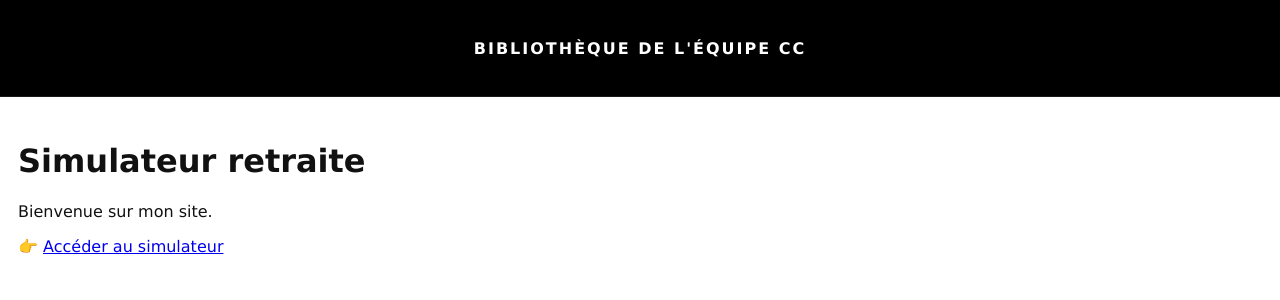
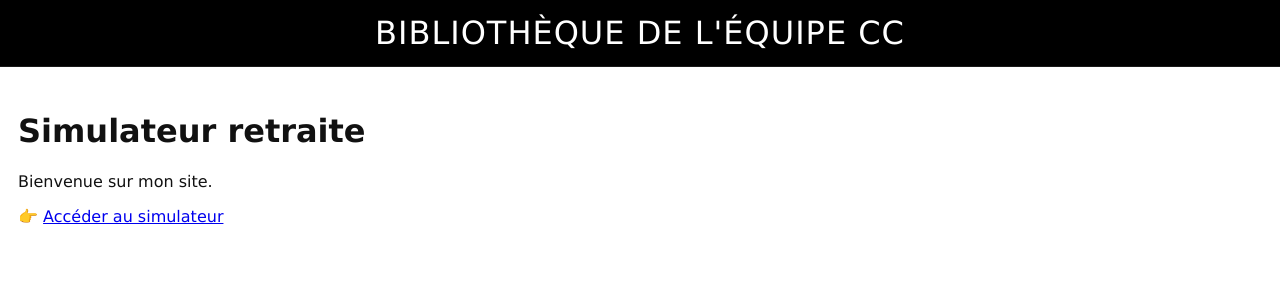
Before and after one commit to Romain-Borie/bibliotheque_CC.com, a Jekyll site: the page built from index.md, in a window 1280 px wide. Shown: the top 300 px of the page. Built offline with Jekyll 4.4.1, drawn with Linux system fonts in a browser that asks for light colours.

Commit message:
Update default.html

```diff
--- a/_layouts/default.html
+++ b/_layouts/default.html
@@ -17,7 +17,8 @@
       }
 
       header.topbar .topbar-inner {
-        height: 96px;
+        padding-block: clamp(6px, 0.8vw + 4px, 14px);  /* fluide selon la largeur */
+        padding-inline: 16px;
         display: flex;
         align-items: center;
         justify-content: center;
@@ -26,11 +27,12 @@
       /* ===== TITRE ===== */
       .site-title {
         color: #fff;
-        font-size: 12.0pt;
-        letter-spacing: 2px;
+        font-size: clamp(18px, 2vw + 8px, 32px); /* taille fluide */
+        letter-spacing: .2;                        /* garde une bonne lisibilité */
+        letter-spacing: 1px;
         text-transform: uppercase;
         font-family: Verdana;
-        font-weight: 800;
+        font-weight: 500;
       }
 
       /* ===== Contenu ===== */
```
